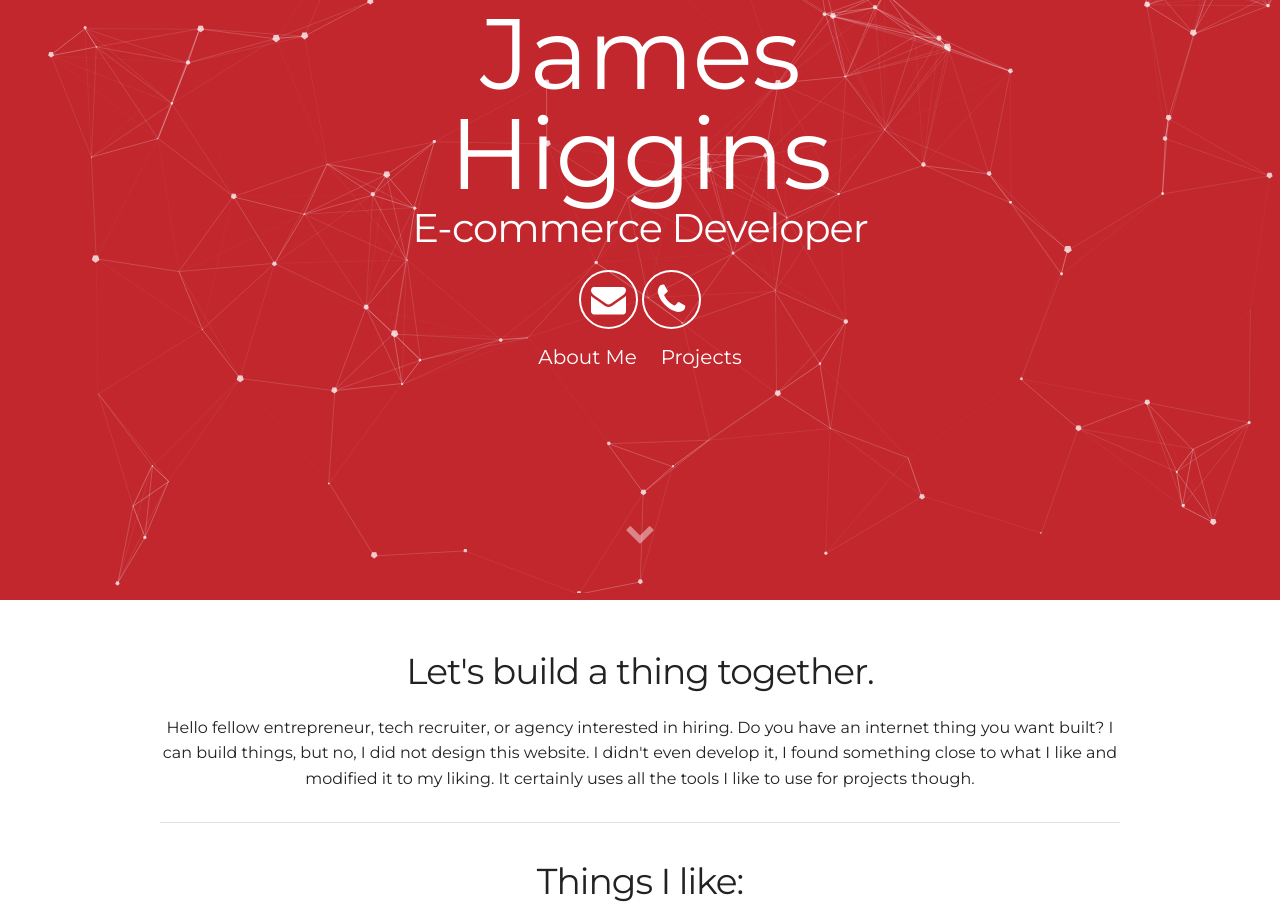
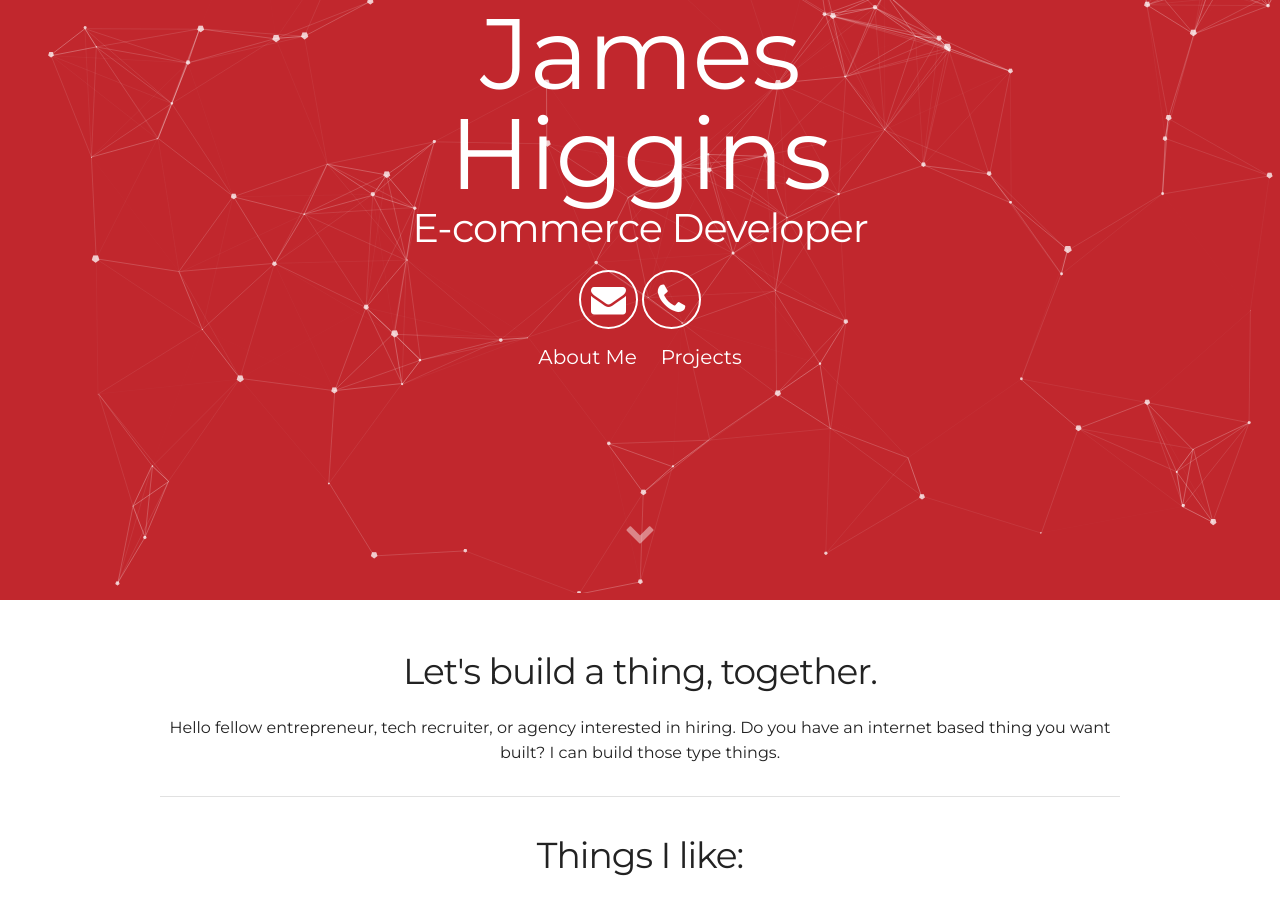
Before and after one commit to jameshiggins/jameshiggins.github.io, a plain HTML site: page index.html in a window 1280 px wide. Shown: the part 207-1131 px from the top of the page. Drawn offline with nearby package versions, Linux system fonts and the light colour scheme.

```diff
--- a/index.html
+++ b/index.html
@@ -37,12 +37,10 @@
         <div class="container">
     <div class="user-details">
 
-        <h3> Let's build a thing together. </h3>
+        <h3> Let's build a thing, together. </h3>
         <p> Hello fellow entrepreneur, tech recruiter, or agency interested in hiring.
-            Do you have an internet thing you want built?
-            I can build things, but no, I did not design this website.
-            I didn't even develop it, I found something close to what I like and modified it to my liking.
-            It certainly uses all the tools I like to use for projects though.
+            Do you have an internet based thing you want built?
+            I can build those type things.
 
         </p>
         <hr>
```
Also changed, not shown: 1 other file.
